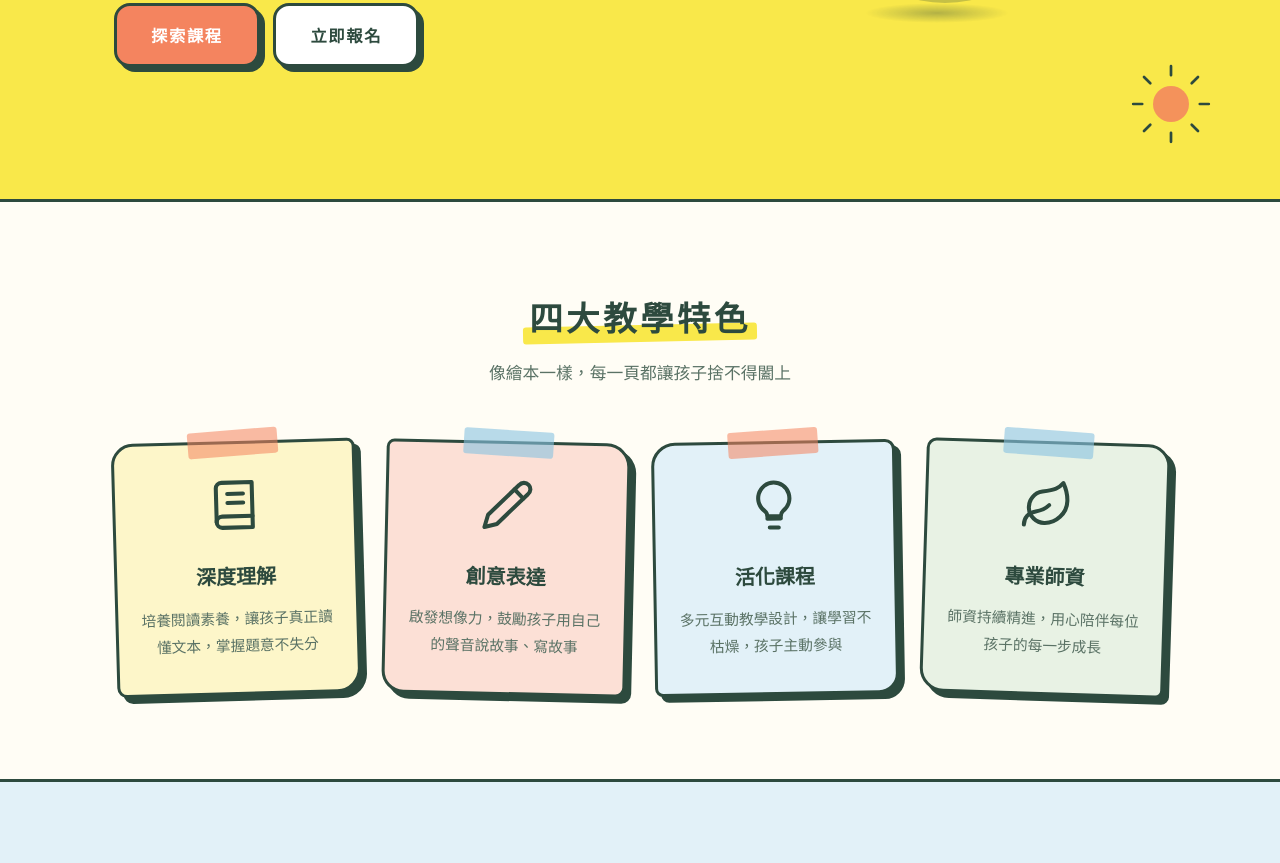
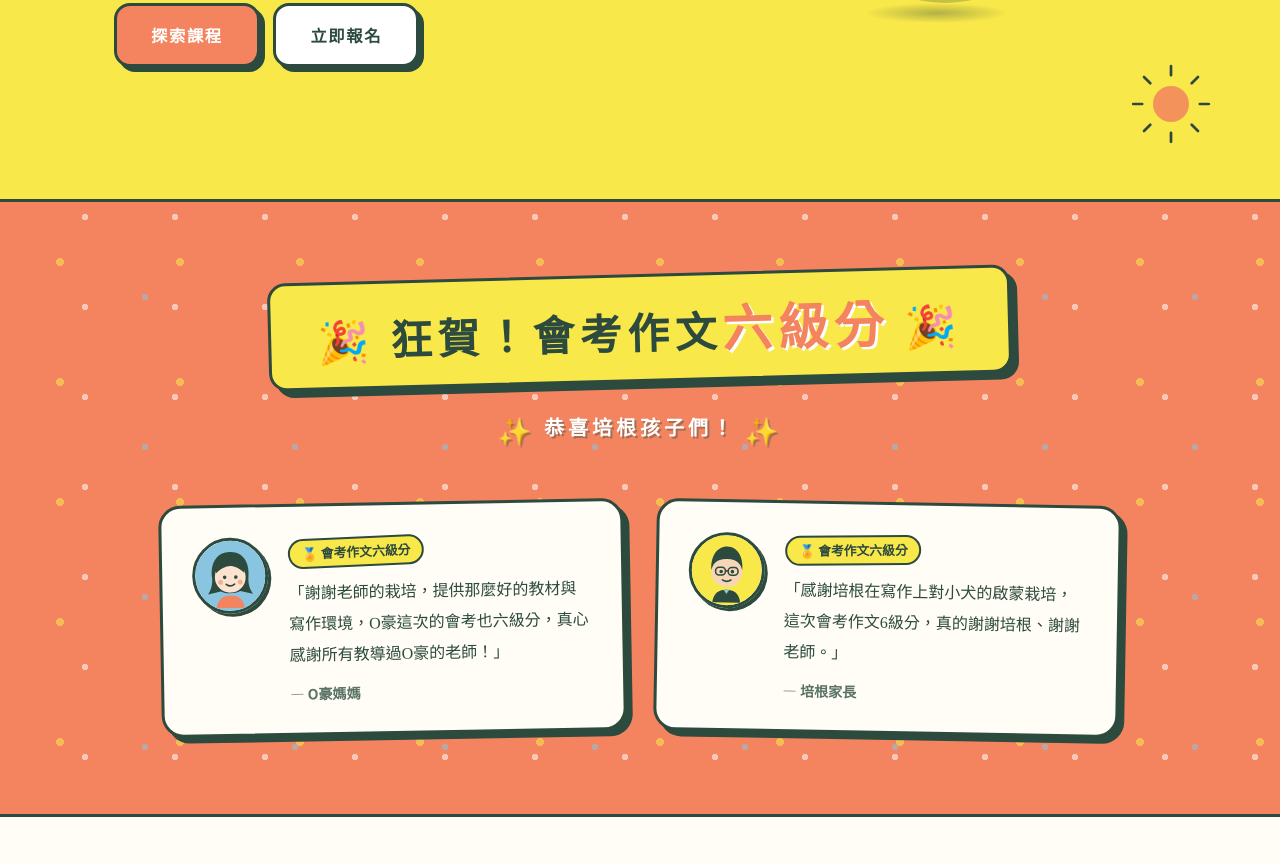
Before and after one commit to paul1900828-design/paul1900828-design.github.io, a plain HTML site: page index.html in a window 1280 px wide. Shown: the part 516-1379 px from the top of the page. Drawn offline with Linux system fonts and the light colour scheme; a web font is replaced by a local one.

Commit message:
Add files via upload

```diff
--- a/index.html
+++ b/index.html
@@ -170,6 +170,73 @@
   }
   @media (prefers-reduced-motion: reduce){
     .coin,.coin-float,.coin-shadow{-webkit-animation:none;animation:none;}
+  }
+
+  /* ===== 狂賀區塊 ===== */
+  .congrats{
+    background:var(--coral);border-bottom:3px solid var(--ink);
+    padding:72px 0 80px;overflow:hidden;position:relative;
+  }
+  .congrats::before{ /* 彩帶圓點 */
+    content:"";position:absolute;inset:0;opacity:.55;pointer-events:none;
+    background-image:
+      radial-gradient(#F9E84A 4px,transparent 4px),
+      radial-gradient(#fff 3px,transparent 3px),
+      radial-gradient(#89C4E1 3.5px,transparent 3.5px);
+    background-size:120px 120px,90px 90px,150px 150px;
+    background-position:0 0,40px 60px,70px 20px;
+  }
+  .congrats-banner{
+    text-align:center;position:relative;margin-bottom:48px;
+  }
+  .congrats-banner .ribbon{
+    display:inline-block;background:var(--yellow);
+    border:3px solid var(--ink);border-radius:18px;
+    padding:16px 46px;transform:rotate(-1.5deg);
+    box-shadow:7px 7px 0 var(--ink);
+  }
+  .congrats-banner h2{
+    font-size:clamp(1.7rem,4.5vw,2.6rem);font-weight:900;letter-spacing:.14em;line-height:1.4;
+  }
+  .congrats-banner h2 .six{
+    color:var(--coral);text-shadow:2.5px 2.5px 0 #fff;font-size:1.2em;
+  }
+  .congrats-banner p{
+    margin-top:22px;color:#fff;font-weight:900;font-size:1.25rem;letter-spacing:.2em;
+    text-shadow:2px 2px 0 rgba(45,74,62,.4);position:relative;
+  }
+  .congrats-banner .spark{font-size:1.7rem;vertical-align:middle;}
+  .thanks-grid{
+    display:grid;grid-template-columns:1fr 1fr;gap:30px;max-width:960px;margin:0 auto;position:relative;
+  }
+  .thanks-card{
+    background:#FFFDF5;border:3px solid var(--ink);border-radius:22px;
+    padding:30px 30px 26px;box-shadow:6px 6px 0 var(--ink);
+    display:flex;gap:20px;align-items:flex-start;transition:.25s;
+  }
+  .thanks-card:first-child{transform:rotate(-1deg);}
+  .thanks-card:last-child{transform:rotate(1deg);}
+  .thanks-card:hover{transform:rotate(0) translateY(-5px);}
+  .parent-avatar{
+    flex:0 0 76px;width:76px;height:76px;border-radius:50%;
+    border:3px solid var(--ink);overflow:hidden;
+    box-shadow:3px 3px 0 var(--ink);
+  }
+  .parent-avatar svg{width:100%;height:100%;display:block;}
+  .thanks-body .medal{
+    display:inline-block;background:var(--yellow);border:2px solid var(--ink);
+    border-radius:30px;font-weight:900;font-size:.8rem;padding:1px 12px;
+    margin-bottom:10px;transform:rotate(-1.5deg);
+  }
+  .thanks-body blockquote{
+    font-family:'LXGW WenKai TC',serif;font-size:1rem;line-height:1.95;
+  }
+  .thanks-body cite{
+    display:block;margin-top:10px;font-style:normal;font-weight:700;
+    color:var(--ink-soft);font-size:.88rem;
+  }
+  @media (max-width: 760px){
+    .thanks-grid{grid-template-columns:1fr;}
   }
 
   /* ===== 四大特色：手剪貼卡片 ===== */
@@ -549,6 +616,65 @@
           </div>
         </div>
         <div class="coin-shadow"></div>
+      </div>
+    </div>
+  </div>
+</section>
+
+<!-- 狂賀！會考六級分 -->
+<section class="congrats">
+  <div class="container">
+    <div class="congrats-banner">
+      <div class="ribbon">
+        <h2>🎉 狂賀！會考作文<span class="six">六級分</span> 🎉</h2>
+      </div>
+      <p><span class="spark">✨</span> 恭喜培根孩子們！ <span class="spark">✨</span></p>
+    </div>
+    <div class="thanks-grid">
+      <div class="thanks-card">
+        <div class="parent-avatar">
+          <!-- 媽媽頭像 -->
+          <svg viewBox="0 0 100 100" xmlns="http://www.w3.org/2000/svg">
+            <rect width="100" height="100" fill="#89C4E1"/>
+            <path d="M50 16 C28 16 22 36 24 52 C25 62 22 70 18 76 L36 72 C40 74 45 75 50 75 C55 75 60 74 64 72 L82 76 C78 70 75 62 76 52 C78 36 72 16 50 16 z" fill="#2D4A3E"/>
+            <circle cx="50" cy="52" r="22" fill="#FCE3D0"/>
+            <path d="M50 18 C32 18 28 36 30 46 C36 40 44 36 50 36 C56 36 64 40 70 46 C72 36 68 18 50 18 z" fill="#2D4A3E"/>
+            <circle cx="42" cy="52" r="2.6" fill="#2D4A3E"/>
+            <circle cx="58" cy="52" r="2.6" fill="#2D4A3E"/>
+            <path d="M44 62 Q50 67 56 62" stroke="#2D4A3E" stroke-width="2.4" fill="none" stroke-linecap="round"/>
+            <circle cx="36" cy="59" r="3.6" fill="#F4845F" opacity=".55"/>
+            <circle cx="64" cy="59" r="3.6" fill="#F4845F" opacity=".55"/>
+            <path d="M30 96 C32 82 40 78 50 78 C60 78 68 82 70 96 z" fill="#F4845F"/>
+          </svg>
+        </div>
+        <div class="thanks-body">
+          <span class="medal">🏅 會考作文六級分</span>
+          <blockquote>「謝謝老師的栽培，提供那麼好的教材與寫作環境，O豪這次的會考也六級分，真心感謝所有教導過O豪的老師！」</blockquote>
+          <cite>— O豪媽媽</cite>
+        </div>
+      </div>
+      <div class="thanks-card">
+        <div class="parent-avatar">
+          <!-- 爸爸頭像 -->
+          <svg viewBox="0 0 100 100" xmlns="http://www.w3.org/2000/svg">
+            <rect width="100" height="100" fill="#F9E84A"/>
+            <circle cx="50" cy="52" r="22" fill="#F7D6B8"/>
+            <path d="M28 50 C26 30 36 16 50 16 C64 16 74 30 72 50 C70 42 66 34 50 34 C34 34 30 42 28 50 z" fill="#2D4A3E"/>
+            <circle cx="42" cy="52" r="2.6" fill="#2D4A3E"/>
+            <circle cx="58" cy="52" r="2.6" fill="#2D4A3E"/>
+            <rect x="34" y="46" width="14" height="11" rx="5" fill="none" stroke="#2D4A3E" stroke-width="2.2"/>
+            <rect x="52" y="46" width="14" height="11" rx="5" fill="none" stroke="#2D4A3E" stroke-width="2.2"/>
+            <line x1="48" y1="51" x2="52" y2="51" stroke="#2D4A3E" stroke-width="2.2"/>
+            <path d="M44 64 Q50 68 56 64" stroke="#2D4A3E" stroke-width="2.4" fill="none" stroke-linecap="round"/>
+            <path d="M30 96 C32 82 40 78 50 78 C60 78 68 82 70 96 z" fill="#2D4A3E"/>
+            <path d="M46 78 L50 84 L54 78 z" fill="#89C4E1"/>
+          </svg>
+        </div>
+        <div class="thanks-body">
+          <span class="medal">🏅 會考作文六級分</span>
+          <blockquote>「感謝培根在寫作上對小犬的啟蒙栽培，這次會考作文6級分，真的謝謝培根、謝謝老師。」</blockquote>
+          <cite>— 培根家長</cite>
+        </div>
       </div>
     </div>
   </div>
```
